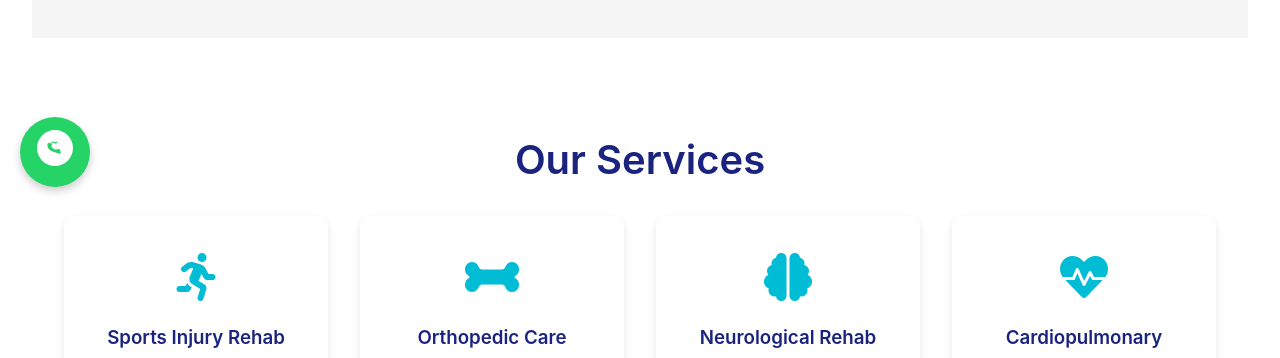
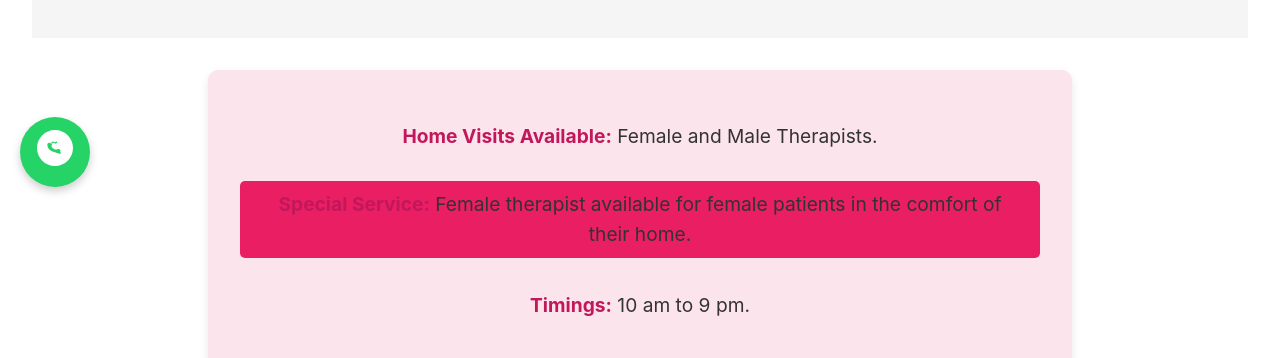
Before and after one commit to 15anil-sak/tejas_clinic, a React (Vite) app in the folder frontend/: page / in a window 1280 px wide. Shown: the part 593-951 px from the top of the page. Built offline with nearby package versions, Linux system fonts and the light colour scheme; the HTML template or start-up script is replaced by a standard one.

Commit message:
feat: Add homepage note with special service emphasis

```diff
--- a/frontend/src/pages/HomePage.css
+++ b/frontend/src/pages/HomePage.css
@@ -53,3 +53,36 @@
     color: var(--secondary-color);
     margin-bottom: 1rem;
 }
+
+/* Homepage Note Styles */
+.homepage-note-container {
+    background-color: #fce4ec; /* Light pink background */
+    padding: 2rem;
+    margin: 2rem auto;
+    border-radius: 10px;
+    box-shadow: 0 4px 8px rgba(0,0,0,0.1);
+    max-width: 800px;
+    text-align: center;
+}
+
+.homepage-note-content p {
+    font-size: 1.2rem;
+    line-height: 1.6;
+    margin-bottom: 0.8rem;
+    color: #333;
+}
+
+.homepage-note-bold {
+    font-weight: bold;
+    color: #c2185b; /* Darker pink for bold text */
+}
+
+.homepage-note-special {
+    background-color: #e91e63; /* Contrasting background for emphasis */
+    color: white;
+    padding: 0.5rem 1rem;
+    border-radius: 5px;
+    margin: 1rem auto;
+    display: inline-block; /* To make padding and background work */
+    font-size: 1.3rem; /* Slightly larger for emphasis */
+}
--- a/frontend/src/pages/HomePage.jsx
+++ b/frontend/src/pages/HomePage.jsx
@@ -27,6 +27,20 @@ const HomePage = () => {
           />
         </div>
       </section>
+
+      <div className="homepage-note-container">
+        <div className="homepage-note-content">
+          <p>
+            <span className="homepage-note-bold">Home Visits Available:</span> Female and Male Therapists.
+          </p>
+          <p className="homepage-note-special">
+            <span className="homepage-note-bold">Special Service:</span> Female therapist available for female patients in the comfort of their home.
+          </p>
+          <p>
+            <span className="homepage-note-bold">Timings:</span> 10 am to 9 pm.
+          </p>
+        </div>
+      </div>
 
       <section className="about-us">
         <h2>Our Services</h2>
```
